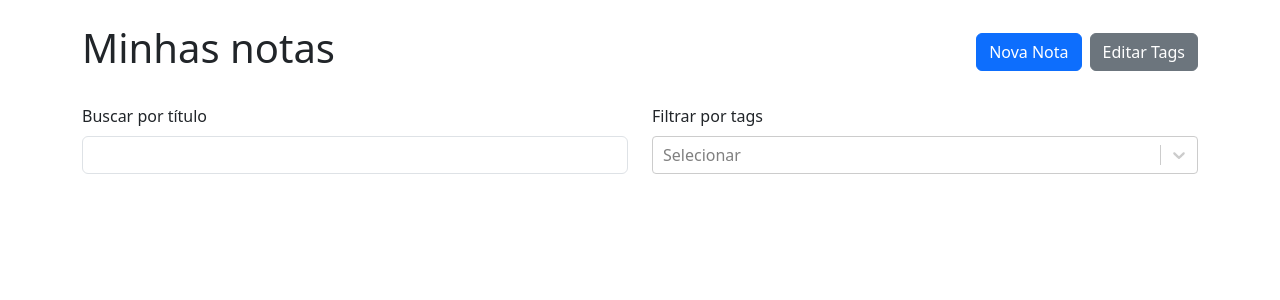
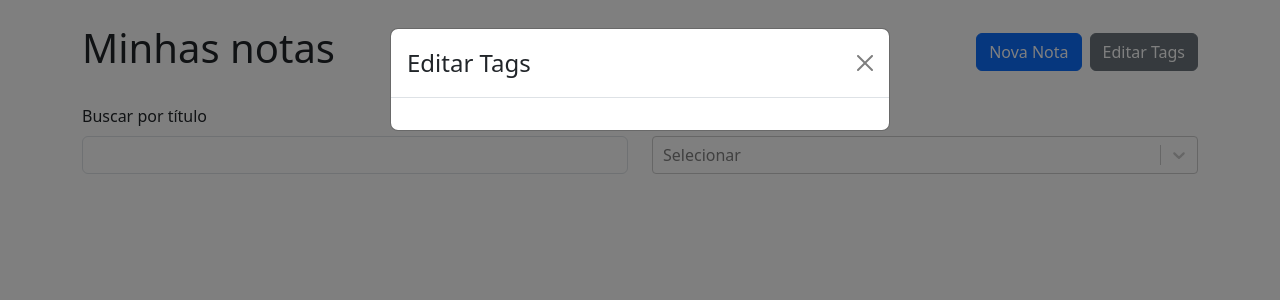
Before and after one commit to casscannelle/notesapp, a React (Vite) app: page / in a window 1280 px wide. Both pictures are taken after a click on the button "Editar Tags". Shown: the top 300 px of the page. Built offline with nearby package versions, Linux system fonts and the light colour scheme.

Commit message:
edição de tags

```diff
--- a/src/App.tsx
+++ b/src/App.tsx
@@ -49,7 +49,7 @@ function App() {
     })
   }, [notes, tags])
 
-  function onCreateNote(data: NoteData) {
+  function onCreateNote({tags, ...data}: NoteData) {
     setNotes(prevNotes => {
       return [
         ...prevNotes,
@@ -62,7 +62,7 @@ function App() {
     setNotes(prevNotes => {
       return prevNotes.map(note => {
         if (note.id === id) {
-          return {...note, ...data, id: uuidV4(), tagIds: tags.map(tag => tag.id)}
+          return {...note, ...data, tagIds: tags.map(tag => tag.id)}
         } else {
           return note
         }
@@ -71,7 +71,7 @@ function App() {
   }
 
   function onDeleteNote(id:string) {
-    setNotes(prevNotes =>{
+    setNotes(prevNotes => {
       return prevNotes.filter(note => note.id !== id)
     })
   }
@@ -79,10 +79,29 @@ function App() {
   function addTag(tag:Tag) {
     setTags(prev => [...prev, tag])
   }
+
+  function updateTag(id: string, label: string) {
+    setTags(prevTags => {
+      return prevTags.map(tag => {
+        if (tag.id === id) {
+          return { ...tag, label }
+        } else {
+          return tag
+        }
+      })
+    })
+  }
+
+  function deleteTag(id: string) {
+    setTags(prevTags => {
+      return prevTags.filter(tag => tag.id !== id)
+    })
+  }
+
    return (
     <Container className='my-4'>
       <Routes>
-        <Route path='/' element={<NoteList notes={notesWithTags} availableTags={tags}/>} />
+        <Route path='/' element={<NoteList notes={notesWithTags} availableTags={tags} onUpdateTag={updateTag} onDeleteTag={deleteTag} />} />
         <Route path='/new' element={
         <NewNote
         onSubmit={onCreateNote}
--- a/src/components/NoteList/index.tsx
+++ b/src/components/NoteList/index.tsx
@@ -1,8 +1,8 @@
 import { useMemo, useState } from 'react';
-import { Button, Col, Row, Stack, Form, Card, Badge } from 'react-bootstrap';
+import { Button, Col, Row, Stack, Form, Card, Badge, Modal } from 'react-bootstrap';
 import { Link } from 'react-router-dom';
 import ReactSelect from 'react-select';
-import { Note, Tag } from '../../App';
+import { Tag } from '../../App';
 import styles from './NoteList.module.css'
 
 type SimplifiedNote ={
@@ -13,12 +13,24 @@ type SimplifiedNote ={
 
 type NoteListProps = {
     availableTags: Tag[]
-    notes: Note[]
+    notes: SimplifiedNote[]
+    onDeleteTag: (id: string) => void
+    onUpdateTag: (id: string, label: string) => void
 }
 
-export function NoteList ({availableTags, notes}: NoteListProps) {
+type EditTagsModalProps ={
+    show: boolean
+    availableTags: Tag[]
+    handleClose: () => void
+    onDeleteTag: (id: string) => void
+    onUpdateTag: (id: string, label: string) => void
+}
+
+export function NoteList ({availableTags, notes, onUpdateTag, onDeleteTag}: NoteListProps) {
     const [selectedTags, setSelectedTags] = useState<Tag[]>([])
     const [title, setTitle] = useState("")
+    const [EditTagsModalIsOpen, setEditTagsModalIsOpen] = useState (false)
+
     const FilteredNotes = useMemo(() => {
         return notes.filter(note => {
             return(title === "" || note.title.toLowerCase().includes(title.toLowerCase())
@@ -37,7 +49,7 @@ export function NoteList ({availableTags, notes}: NoteListProps) {
                     <Link to='/new'>
                         <Button variant='primary'>Nova Nota</Button>
                     </Link>
-                        <Button variant='secondary'>Editar Tags</Button>
+                        <Button onClick={() => setEditTagsModalIsOpen(true)} variant='secondary'>Editar Tags</Button>
                 </Stack>
             </Col>
         </Row>
@@ -77,6 +89,7 @@ export function NoteList ({availableTags, notes}: NoteListProps) {
             </Col>
            ))}
         </Row>
+        <EditTagsModal onUpdateTag={onUpdateTag} onDeleteTag={onDeleteTag} show={EditTagsModalIsOpen} handleClose={() => setEditTagsModalIsOpen(false)} availableTags={availableTags} />
         </>
     )
 }
@@ -98,3 +111,29 @@ function NoteCard({id, title, tags}: SimplifiedNote) {
         </Card>
     )
 }
+
+function EditTagsModal({availableTags, handleClose, show, onDeleteTag, onUpdateTag}: EditTagsModalProps) {
+    return (
+    <Modal show={show} onHide={handleClose}>
+        <Modal.Header closeButton>
+            <Modal.Title>Editar Tags</Modal.Title>
+        </Modal.Header>
+        <Modal.Body>
+            <Form>
+                <Stack gap={2}>
+                    {availableTags.map(tag =>(
+                        <Row key={tag.id}>
+                            <Col>
+                                <Form.Control type='text' value={tag.label} onChange={e => onUpdateTag(tag.id, e.target.value)} />
+                            </Col>
+                            <Col xs='auto'>
+                                <Button onClick={ ()=> onDeleteTag(tag.id)} variant='outline-danger'>&times;</Button>
+                            </Col>
+                        </Row>
+                    ))}
+                </Stack>
+            </Form>
+        </Modal.Body>
+    </Modal>
+  )
+}
```
